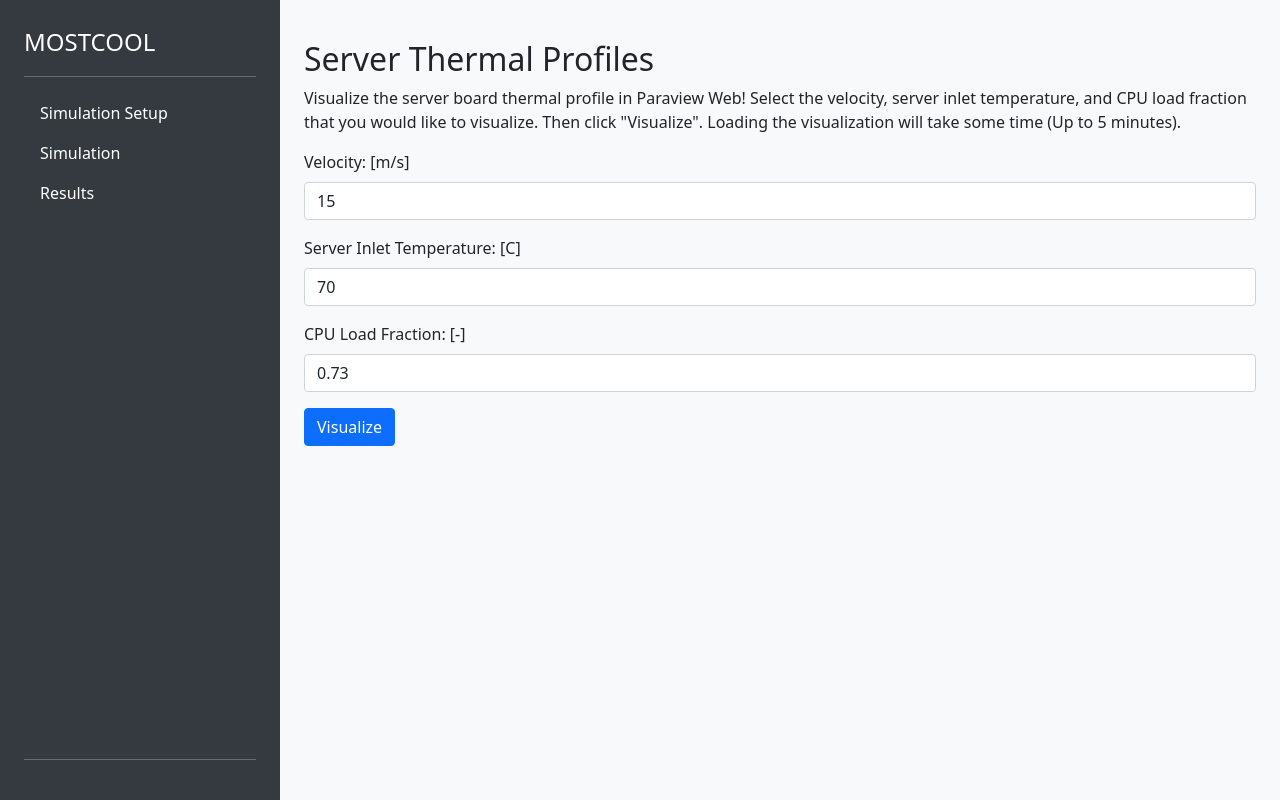
After one commit to NREL/CoolerChips, a Flask app: page /server-thermal-profiles in a window 1280 px wide. The commit adds this page. Run offline with Flask 3, Linux system fonts and the light colour scheme; parts of the project's set-up code (start-up, migrations or seed data) failed here and were passed over; some libraries are stand-ins or nearby versions.

Commit message:
add cgns update page

```diff
--- a/MOSTCOOL/app.py
+++ b/MOSTCOOL/app.py
@@ -1,3 +1,5 @@
+import update_cgns
+import trame_
 from flask import Flask, render_template, request, jsonify
 import subprocess
 import definitions
@@ -278,24 +280,32 @@ def get_progress():
 def get_progress_max():
     return jsonify({'progress_max': progress_max})
 
-@app.route('/run-command', methods=['POST'])
-def run_command():
+@app.route('/server-thermal-profiles')
+def server_thermal_profiles():
+    return render_template('server_thermal_profiles.html')
+
+@app.route('/run-paraview', methods=['POST'])
+def run_paraview():
     data = request.json
-    command = data.get('command')
+    velocity = int(data['velocity'])
+    server_temp = int(data['server_temp'])
+    cpu_load = float(data['cpu_load'])
 
-    if command == 'server_thermal_profiles':
-        try:
-            subprocess.Popen(['python', 'trame_.py', '--host', '0.0.0.0', '--port', '1234'])
-            return jsonify({'status': 'success'})
-        except OSError as e:
-            if e.errno == 98:  # Address already in use
-                return jsonify({'status': 'warning', 'message': 'Address already in use'})
-            else:
-                return jsonify({'status': 'error', 'error': str(e)})
-        except Exception as e:
+    try:
+        print("updating cgns")
+        update_cgns.predict_temperature(velocity=velocity, CPU_load_fraction=cpu_load, inlet_server_temperature=server_temp)
+        print("updated cgns")
+        subprocess.Popen(['python', 'trame_.py',
+                          '--host', '0.0.0.0',
+                          '--port', '1234'])
+        return jsonify({'status': 'success'})
+    except OSError as e:
+        if e.errno == 98:  # Address already in use
+            return jsonify({'status': 'warning', 'message': 'Address already in use'})
+        else:
             return jsonify({'status': 'error', 'error': str(e)})
-    else:
-        return jsonify({'status': 'error', 'error': 'Unknown command'})
+    except Exception as e:
+        return jsonify({'status': 'error', 'error': str(e)})
 
 if __name__ == "__main__":
     app.run("0.0.0.0", port=5000, debug=False)
--- /dev/null
+++ b/MOSTCOOL/templates/server_thermal_profiles.html
@@ -0,0 +1,88 @@
+<!DOCTYPE html>
+<html lang="en">
+<head>
+<meta charset="UTF-8">
+<meta name="viewport" content="width=device-width, initial-scale=1.0">
+<link href="https://cdn.jsdelivr.net/npm/bootstrap@5.1.3/dist/css/bootstrap.min.css" rel="stylesheet">
+<link rel="stylesheet" href="{{ url_for('static', filename='css/custom.css') }}">
+<title>Server Thermal Profiles - MOSTCOOL</title>
+<link rel="icon" href="{{ url_for('static', filename='icons/icon.ico') }}" type="image/x-icon">
+</head>
+<body>
+  <div class="d-flex flex-column sidebar p-4">
+    <a href="/" class="d-flex align-items-center mb-3 mb-md-0 me-md-auto text-white text-decoration-none">
+      <span class="fs-4">MOSTCOOL</span>
+    </a>
+    <hr>
+    <ul class="nav nav-pills flex-column mb-auto">
+      <li class="nav-item">
+        <a href="/simulation-setup" class="nav-link text-white">
+          Simulation Setup
+        </a>
+      </li>
+      <li class="nav-item">
+        <a href="/simulation" class="nav-link text-white">Simulation</a>
+      </li>
+      <li class="nav-item">
+        <a href="/results" class="nav-link text-white">
+          Results
+        </a>
+      </li>
+    </ul>
+    <hr>
+  </div>
+  <main class="flex-fill main-content p-4">
+    <div class="pt-3 pb-2">
+      <h2>Server Thermal Profiles</h2>
+      <p>Visualize the server board thermal profile in Paraview Web! Select the velocity, server inlet temperature, and CPU load fraction that you would like to visualize. Then click "Visualize". Loading the visualization will take some time (Up to 5 minutes).</p>
+      <form id="thermal-form">
+        <div class="mb-3">
+          <label for="velocity" class="form-label">Velocity: [m/s]</label>
+          <input type="number" class="form-control" id="velocity" name="velocity" min="6" max="15" value="15" required>
+        </div>
+        <div class="mb-3">
+          <label for="server-temp" class="form-label">Server Inlet Temperature: [C]</label>
+          <input type="number" class="form-control" id="server-temp" name="server_temp" min="0" max="100" value="70" required>
+        </div>
+        <div class="mb-3">
+          <label for="cpu-load" class="form-label">CPU Load Fraction: [-]</label>
+          <input type="number" class="form-control" id="cpu-load" name="cpu_load" min="0.5" max="1" step="0.01" value="0.73" required>
+        </div>
+        <button type="submit" class="btn btn-primary">Visualize</button>
+      </form>
+    </div>
+  </main>
+<script src="https://cdn.jsdelivr.net/npm/bootstrap@5.1.3/dist/js/bootstrap.bundle.min.js"></script>
+<script>
+document.getElementById('thermal-form').addEventListener('submit', function(event) {
+    event.preventDefault();
+    const formData = new FormData(event.target);
+    const data = {
+        velocity: formData.get('velocity'),
+        server_temp: formData.get('server_temp'),
+        cpu_load: formData.get('cpu_load')
+    };
+
+    fetch('/run-paraview', {
+        method: 'POST',
+        headers: {
+            'Content-Type': 'application/json',
+        },
+        body: JSON.stringify(data)
+    })
+    .then(response => response.json())
+    .then(data => {
+        if (data.status === 'success') {
+            console.log('Paraview opened successfully.');
+            window.open('http://0.0.0.0:1234', '_blank');
+        } else {
+            console.error('Error:', data.error);
+        }
+    })
+    .catch(error => {
+        console.error('Error:', error);
+    });
+});
+</script>
+</body>
+</html>
--- a/MOSTCOOL/paraview_.py
+++ b/MOSTCOOL/update_cgns.py
@@ -88,10 +88,11 @@ def predict_temperature(velocity, CPU_load_fraction=0.73, inlet_server_temperatu
     - adjusted_predicted_state: 2D array of the predicted system state for the new parameters,
                                 adjusted for the inlet temperature deviation.
     """
-
+    print("Reading modes.csv")
     #----------------------------------Need to be excuted only once---------------------------
     modes = np.loadtxt('/app/ThermalModel_datacenter/modes.csv', delimiter=',')
     #-----------------------------------------------------------------------------------------
+    print("Finished reading modes.csv")
     # Create a 2D array from the input parameters
     new_parameters = np.array([[velocity, CPU_load_fraction]])
 
@@ -125,11 +126,11 @@ def predict_temperature(velocity, CPU_load_fraction=0.73, inlet_server_temperatu
         return
 
     # Launch ParaView to view the updated file.
-    try:
-        command = [paraview_path, solution_path]
-        subprocess.Popen(command)
-    except Exception as e:
-        print(f"Failed to launch ParaView: {e}")
+    # try:
+    #     command = [paraview_path, solution_path]
+    #     subprocess.Popen(command)
+    # except Exception as e:
+    #     print(f"Failed to launch ParaView: {e}")
 
 if __name__ == '__main__':
 
```
Also changed, not shown: MOSTCOOL/templates/results.html (+1 -26 lines).
